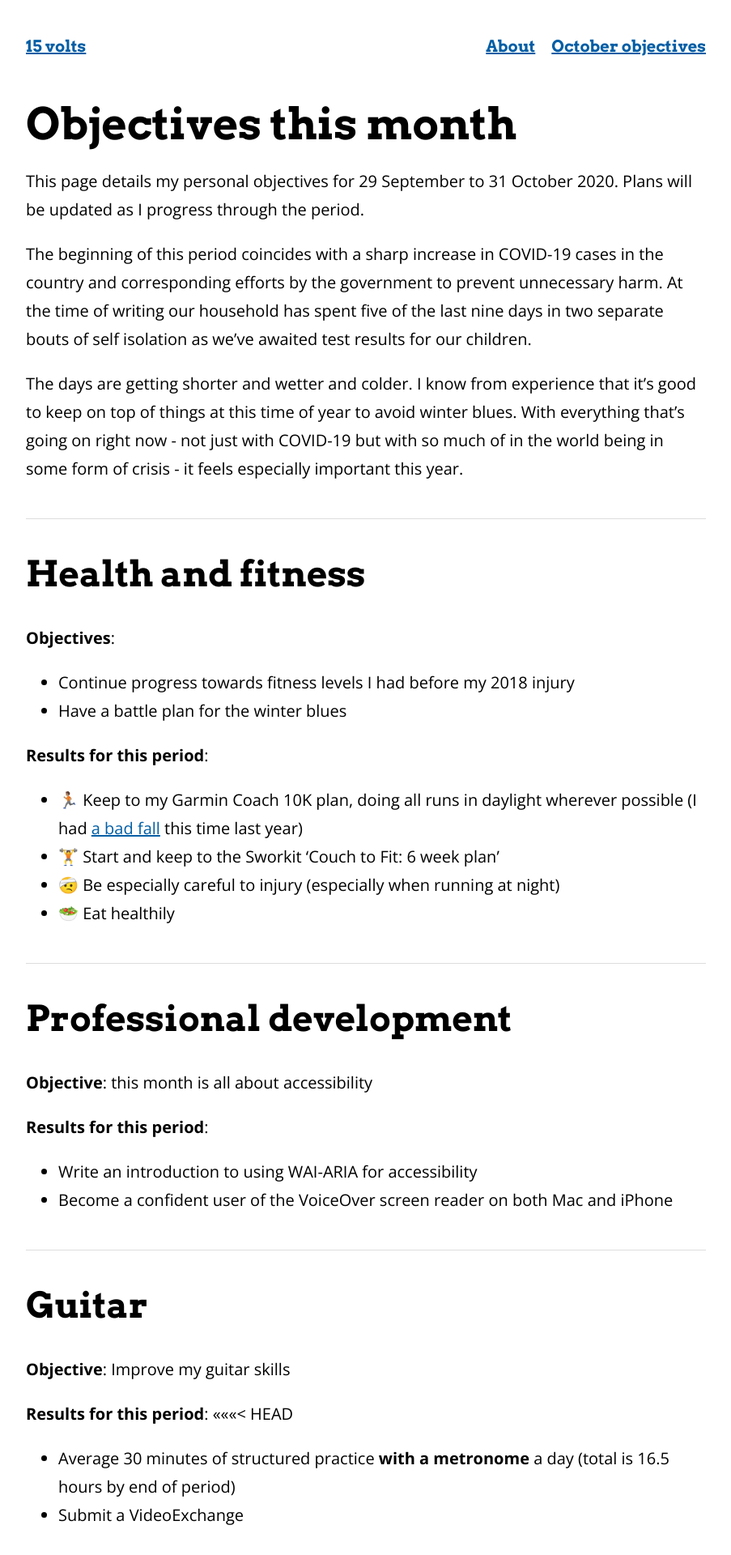
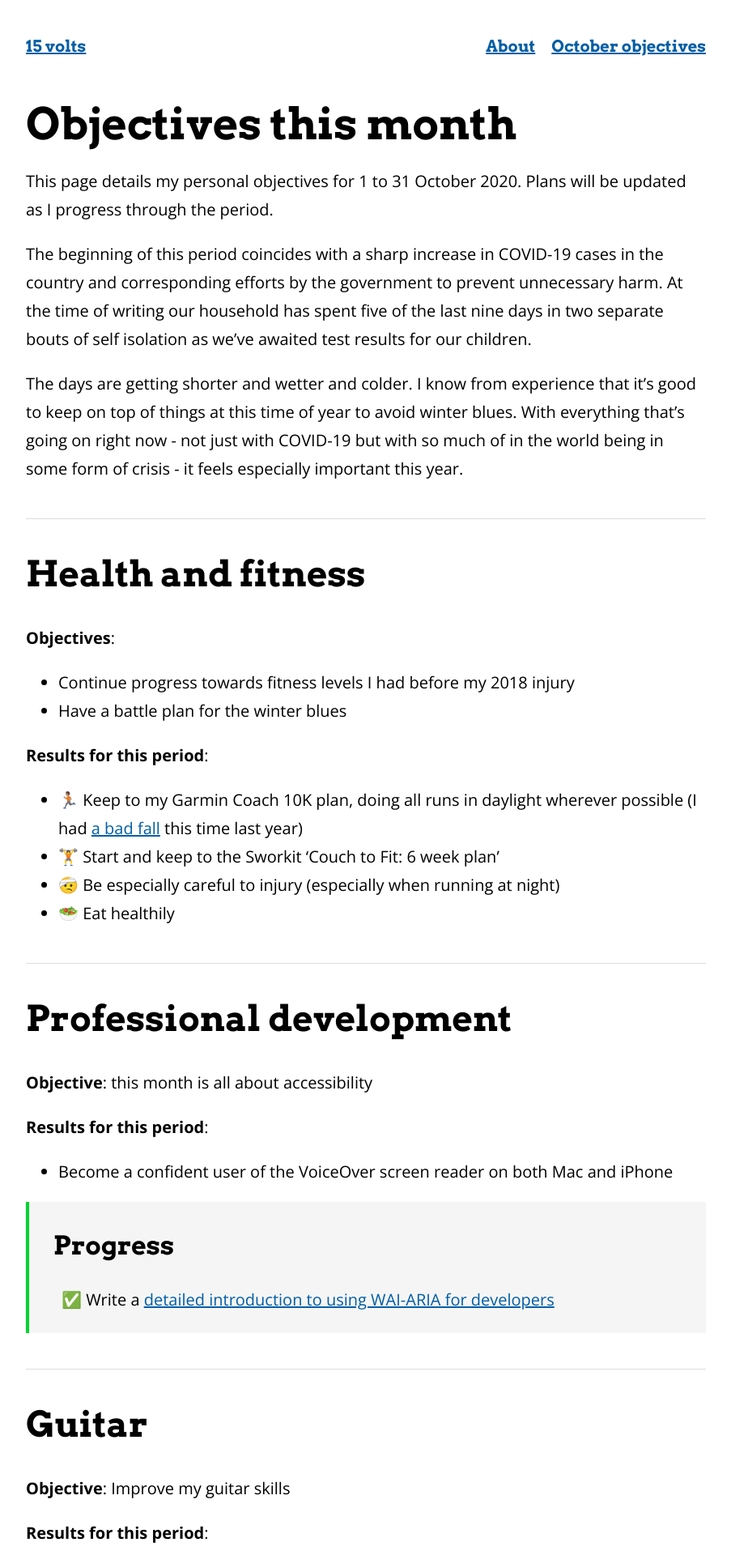
Before and after one commit to gtvj/gtvj.github.io, a Jekyll site: the page built from objectives-2020-10.md, in a window 1280 px wide. Shown: the top 1920 px of the page at 81% size, without its empty margins (188-1091 px from the left). Built offline with Jekyll 4.4.1, drawn with Linux system fonts in a browser that asks for light colours; nearby versions of some CDN libraries; some of the changed text lies outside the part shown.

Commit message:
Complete ARIA post

```diff
--- a/_layouts/default.html
+++ b/_layouts/default.html
@@ -12,6 +12,8 @@
     </main>
 
     {%- include footer.html -%}
+
+    {{ scripts }}
 </body>
 
 </html>
--- a/_sass/_typography.scss
+++ b/_sass/_typography.scss
@@ -5,7 +5,7 @@ body {
   margin: auto;
 }
 
-h1, h2, h3, h4 {
+h1, h2, h3, h4, h5 {
   font-family: $heading-font;
 }
 
@@ -28,6 +28,10 @@ h4 {
   font-size: 1.4em;
 }
 
+h5 {
+  font-size: 1.2em;
+}
+
 .post-data {
   font-size: smaller;
   font-weight: bold;
@@ -38,13 +42,16 @@ a {
   text-decoration: underline;
   transition-property: color;
   transition-duration: 500ms;
+
   &:visited {
     color: $link-color;
   }
+
   &:hover {
     color: black;
     text-decoration: none;
   }
+
   &:active {
     color: $link-color;
   }
@@ -87,3 +94,15 @@ strong {
 dt {
   font-weight: bold;
 }
+
+#roles_states_properties {
+  svg {
+    background-color: $info-colour;
+    circle {
+      fill: $slight-interest-colour;
+    }
+    text {
+      font-family: $heading-font;
+    }
+  }
+}
--- a/objectives-2020-10.md
+++ b/objectives-2020-10.md
@@ -8,7 +8,7 @@ include_in_nav: true
 
 # Objectives this month
 
-This page details my personal objectives for 29 September to 31 October 2020. Plans will be updated as I progress through the period.
+This page details my personal objectives for 1 to 31 October 2020. Plans will be updated as I progress through the period.
 
 The beginning of this period coincides with a sharp increase in COVID-19 cases in the country and corresponding efforts by the government to prevent unnecessary harm. At the time of writing our household has spent five of the last nine days in two separate bouts of self isolation as we've awaited test results for our children.
 
@@ -35,20 +35,19 @@ The days are getting shorter and wetter and colder. I know from experience that
 
 **Results for this period**:
 
-* Write an introduction to using WAI-ARIA for accessibility
 * Become a confident user of the VoiceOver screen reader on both Mac and iPhone
+
+<div class="progress">
+<h3>Progress</h3>
+<ul>
+    <li>Write a <a href="/2020/10/06/aria-introduction.html">detailed introduction to using WAI-ARIA for developers</a></li>
+</ul>
+</div>
 
 ## Guitar
 
 **Objective**: Improve my guitar skills
 
 **Results for this period**:
-<<<<<<< HEAD
-* Average 30 minutes of structured practice **with a metronome** a day (total is 16.5 hours by end of period)
+* Average 30 minutes of structured practice a day (goal total is 15.5)
 * Submit a VideoExchange
-
-
-=======
-* Average 30 minutes of structured practice a day (goal total is 16.5 hours by end of period)
-* Submit a VideoExchange
->>>>>>> cfd07bb344e9460566cad11ed9dac4feec3674b5
```
Also changed, not shown: _posts/2020-09-16-aria-introduction.md (deleted, +0 -135 lines), _posts/2020-10-06-aria-introduction.md (added, +225 -0 lines), assets/scripts/aria-introduction/roles_states_properties.js (added, +41 -0 lines).
